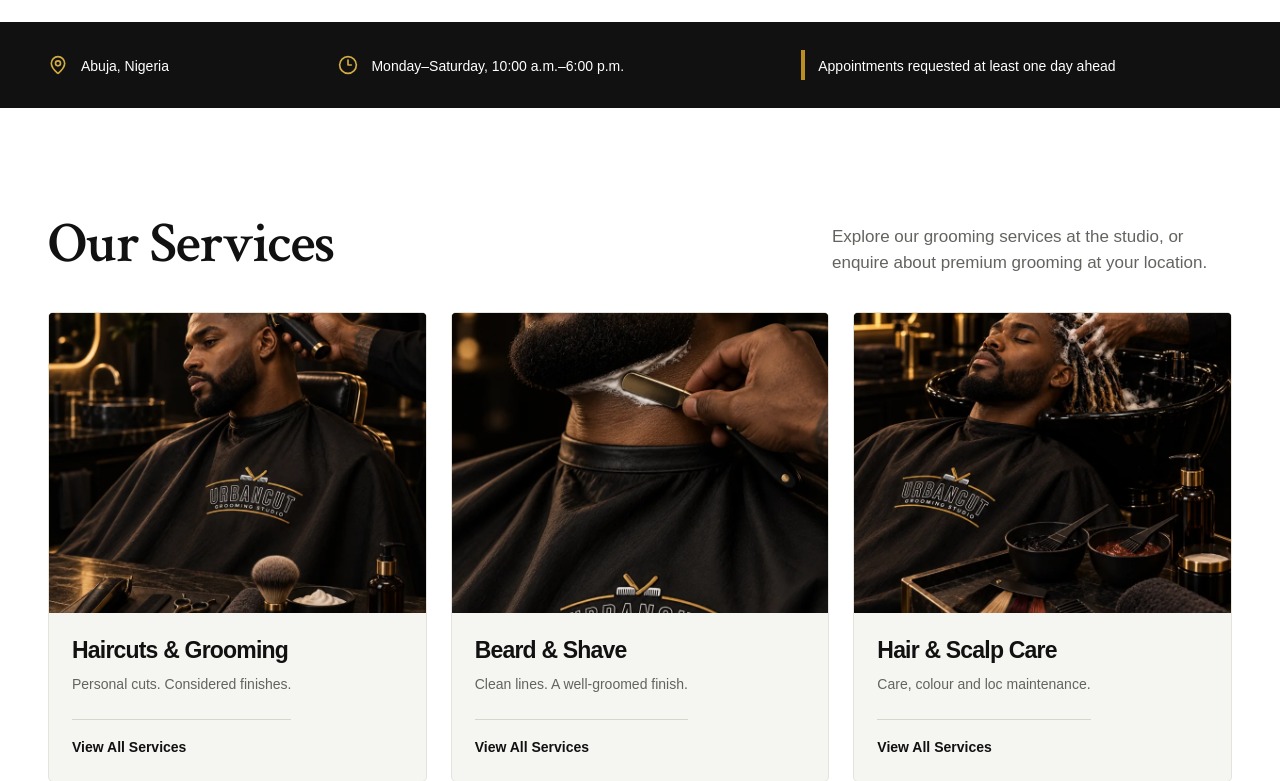
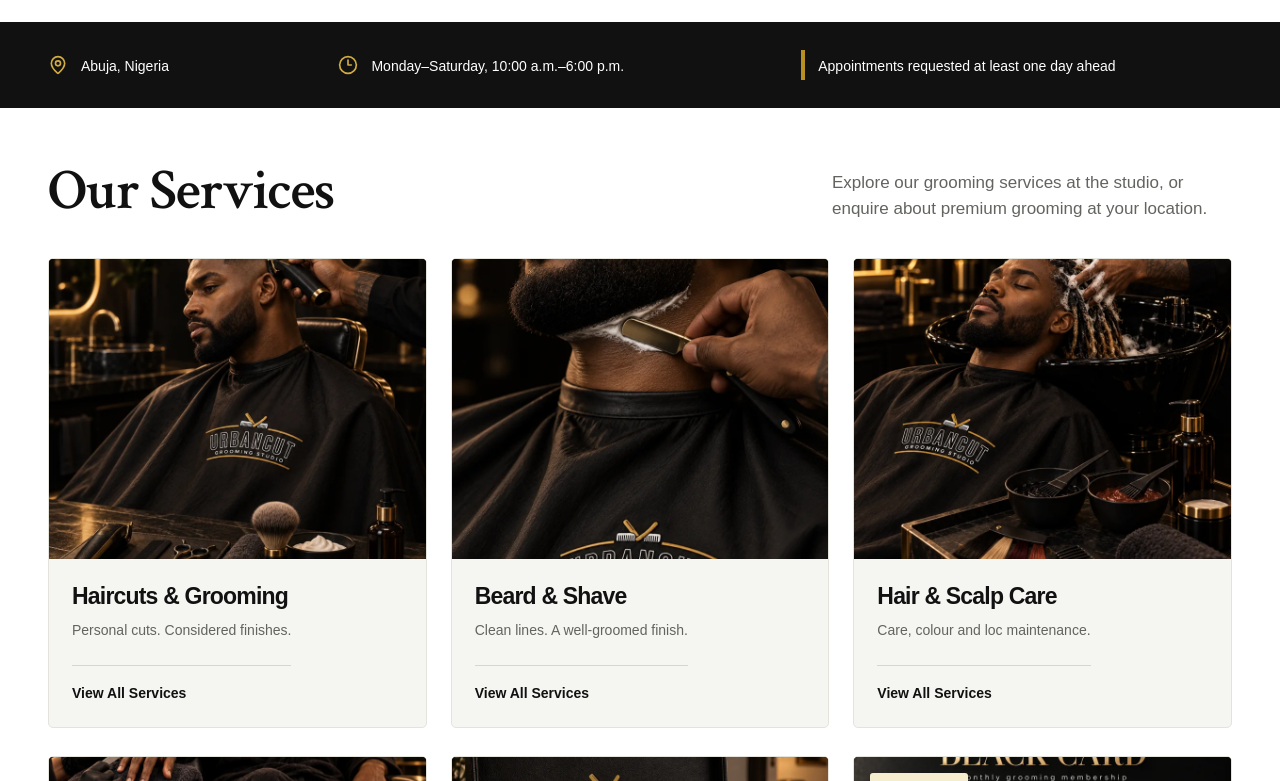
Before and after one commit to okemirigospel-beep/urbancutgroomingstudio, a Next.js app: page / in a window 1280 px wide. Shown: the part 699-1480 px from the top of the page. Built offline with nearby package versions, Linux system fonts and the light colour scheme.

Commit message:
Tighten spacing above the Services heading

```diff
--- a/src/app/globals.css
+++ b/src/app/globals.css
@@ -2061,6 +2061,9 @@ textarea {
 }
 
 /* Approved Services catalogue. Scoped to preserve the header, hero and other sections. */
+.uc-services {
+  padding-top: clamp(32px, 4vw, 56px);
+}
 .uc-section-heading {
   display: flex;
   align-items: end;
```
